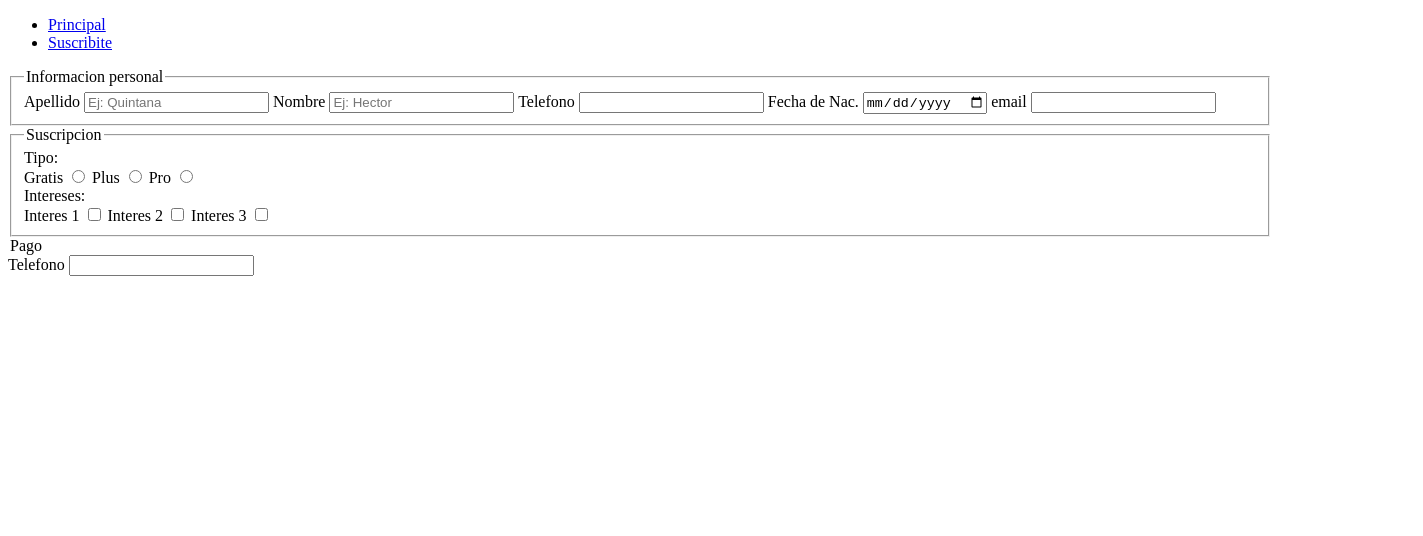
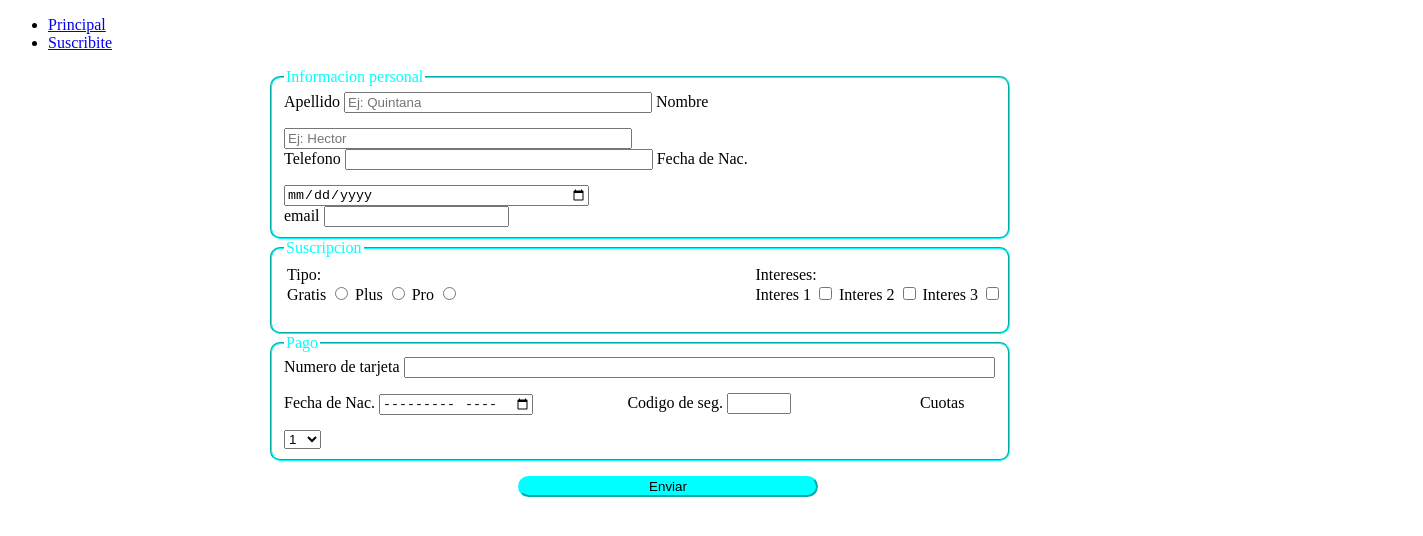
Before and after one commit to DevHunvee3/WebDevelopment, a plain HTML site: page html5/Hector/TP2/Formulario.html in a window 1280 px wide. Shown: the whole page, 1423 px wide, since content can reach past the window. Drawn offline with Linux system fonts and the light colour scheme.

Commit message:
Estilo en formulario

```diff
--- a/html5/Hector/TP2/Formulario.html
+++ b/html5/Hector/TP2/Formulario.html
@@ -6,6 +6,58 @@
 		<meta name="viewport" content="width=device-width, initial-scale=1.0" />
 		<meta name="description" content="Curso HTML, CSS, JS, REACT" />
 		<title>Curso Web Development</title>
+        <style>
+            main{
+                margin-left: 260px;
+                margin-right: 260px;
+            }
+            fieldset {
+				border-color: aqua;
+                border-radius: 10px;
+			}
+            legend {
+                color:aqua;
+            }
+            #idSurname{
+                margin-bottom: 15px;
+                width: 300px;
+            }
+            #idName{
+                width: 340px;
+            }
+            #idNumero{
+                margin-bottom: 15px;
+                width: 300px;
+            }
+            #idDate{
+                width: 300px;
+            }
+            table{
+                margin-bottom: 15px;
+                width: 160%;
+                }
+            #idTarjeta{
+                margin-bottom: 15px;
+                width: 82%
+                }
+            #idMonth{
+                margin-bottom: 15px;
+                margin-right: 90px;
+            }
+            #idCodigo{
+                margin-right: 125px;
+            }
+            button{
+                margin-top: 15px;
+                margin-left: 250px;
+                width: 300px;
+                background-color: aqua;
+                border-color: aqua;
+                border-radius: 15px;
+            }
+
+        </style>
+
 	</head>
 	<body>
 		<header class="header">
@@ -17,7 +69,8 @@
 			</nav>
 		</header>
         <main>
-            <form method="POST" action="suscripcion.php">
+            <section>
+                <form method="GET" action="suscripcion.php">
                     <fieldset>
                         <legend>Informacion personal</legend>
                         <label for='idSurname'>Apellido</label>
@@ -35,29 +88,36 @@
                         name="Name"
                         placeholder='Ej: Hector'
                         required>
-                    </input>
+                        </input><br>
+
                         <label for='idNumero'>Telefono</label>
                         <input type='number'
                         name="numero"
                         id='idNumero'
-                    maxlength="10"
-                    minlength="10"
+                        max="9999999999"
+                        min="1000000000"
                         required>
                         </input>
                         <label for='idDate'>Fecha de Nac.</label>
-                    <input type='date' id='idDate' name='fecha'></input>
+                        <input type='date' id='idDate' name='fecha' required></input><br>
+
                         <label for='idEmail'>email</label>
-                    <input type='email' id='idEmail'  name='email'></input>
+                        <input type='email' id='idEmail'  name='email'required></input>
                     </fieldset>
                     <fieldset>
                         <legend>Suscripcion</legend>
+                        <table>
+                            <tr>
+                                <td>
                                     <lebel>Tipo:</lebel><br>
                                     <label for='idGratis'>Gratis</label>
-                     <input type='radio' id=idGratis name='Tipo' value='G'></input>
+                                    <input type='radio' id=idGratis name='Tipo' value='G'required></input>
                                     <label for='idPlus'>Plus</label>
                                     <input type='radio' id=idPlus name='Tipo'value='P'></input>
                                     <label for='idPro'>Pro</label>
-                     <input type='radio' id=idPro name='Tipo' value='Pr'></input><br>
+                                    <input type='radio' id=idPro name='Tipo' value='Pr'></input>
+                                </td>
+                                <td>
                                     <lebel>Intereses:</lebel><br>
                                     <label for='idInteres1'>Interes 1</label>
                                     <input type='checkbox' id=idInteres1 name='Interes1'></input>
@@ -65,15 +125,30 @@
                                     <input type='checkbox' id=idInteres2 name='Interes2'></input>
                                     <label for='idInteres3'>Interes 3</label>
                                     <input type='checkbox' id=idInteres3 name='Interes3'></input>
+                                </td>
+                            </tr>
+                        </table>
                     </fieldset>
-                <fielset>
+                    <fieldset>
                         <legend>Pago</legend>
-                    <label for='idTarjeta'>Telefono</label>
-                    <input type='number' name="tarjeta" id='idTarjeta' required>
-                    </input>
-                </fielset>
-
+                        <label for='idTarjeta'>Numero de tarjeta</label>
+                        <input type='number' name="tarjeta" id='idTarjeta' min="1000000000000000" max="9999999999999999" required>
+                        </input><br>
+                        <label for='idMonth'>Fecha de Nac.</label>
+                        <input type='month' id='idMonth' name='Month'required></input>
+                        <label for='idCodigo'>Codigo de seg.</label>
+                        <input type='number' name="codigo" id='idCodigo' min='0' max='999' required></input>
+                        <label for="idQuote">Cuotas</label>
+                        <select id="idQuota" name="quote" required>
+                            <option value="1">1</option>
+                            <option value="3">3</option>
+                            <option value="6">6</option>
+                            <option value="12">12</option>
+                        </select>
+                    </fieldset>
+                    <button type="submit" >Enviar</button>
                 </form>
+            </section>
         </main>
 	</body>
 </html>
```
Also changed, not shown: html5/TP2/formulario.html (+1 -1 lines). Lines whose indentation alone changed are shown as unchanged.
